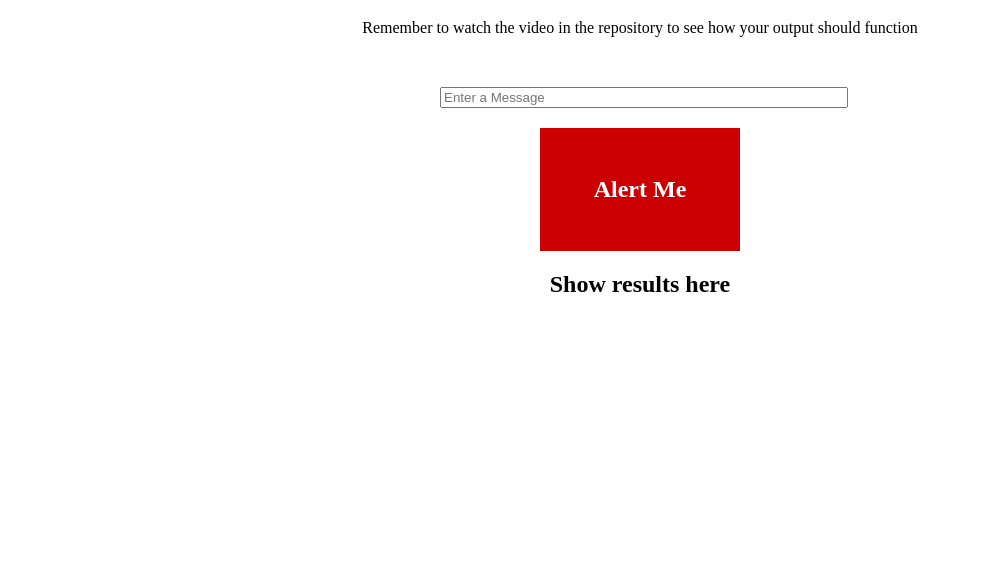
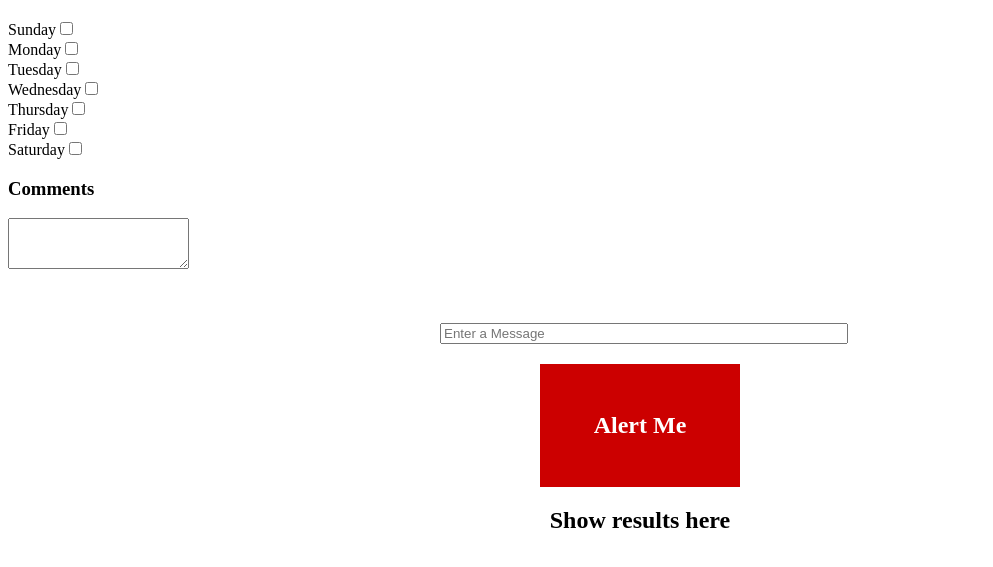
Before and after one commit to leslie1403/tasklist, a plain HTML site: page index.html in a window 1280 px wide. Shown: the part 61-628 px from the top of the page, without its empty margins (0-993 px from the left). Drawn offline with Linux system fonts and the light colour scheme.

Commit message:
Update index.html

```diff
--- a/index.html
+++ b/index.html
@@ -2,13 +2,24 @@
 <html lang="en">
 <head>
   <meta charset="utf-8">
-  <title>Basic JavaScript Event Handling and DOM</title>
+  <title>Tasklist Tool</title>
   <link rel="stylesheet" href="style/style.css">
   <script async src="js/script.js"></script>
 </head>
 <body>
   <h1 class="center">Basic JavaScript Event Handling and DOM</h1>
-  <p class="center">Remember to watch the video in the repository to see how your output should function</p>
+  <div>
+    <div><label>Sunday<input type="checkbox" name="available_field[]" value="Sunday"></label></div>
+    <div><label>Monday<input type="checkbox" name="available_field[]" value="Monday"></label></div>
+    <div><label>Tuesday<input type="checkbox" name="available_field[]" value="Tuesday"></label></div>
+    <div><label>Wednesday<input type="checkbox" name="available_field[]" value="Wednesday"></label></div>
+    <div><label>Thursday<input type="checkbox" name="available_field[]" value="Thursday"></label></div>
+    <div><label>Friday<input type="checkbox" name="available_field[]" value="Friday"></label></div>
+    <div><label>Saturday<input type="checkbox" name="available_field[]" value="Saturday"></label></div>
+    <h3>Comments</h3>
+    <textarea name="comments_field" cols="20" rows="3"></textarea>
+  </div>
+
   <div id="container">
     <input id="entryinput" type="text" name="textentry" placeholder="Enter a Message">
     <div id="entrybutton">Alert Me</div>
```
